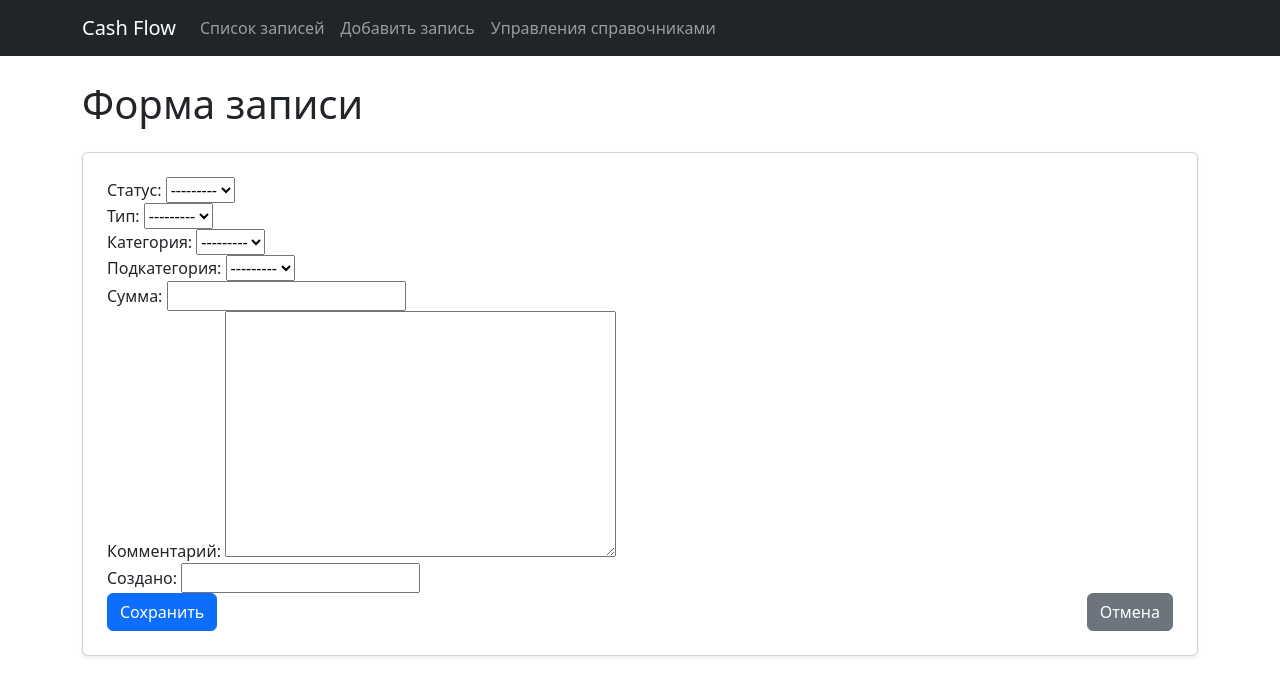
After one commit to dmbrson/cashFlow, a Django app: page /record/create/ in a window 1280 px wide. The commit adds this page. Shown: the top 696 px of the page. Run offline with Django 5.2, Linux system fonts and the light colour scheme; data that the repository does not hold is empty.

Commit message:
create form for record

```diff
--- /dev/null
+++ b/cash_flow_django/main/forms.py
@@ -0,0 +1,8 @@
+from django import forms
+from django.utils.timezone import now
+from .models import CashFlowRecord
+
+class CashFlowRecordForm(forms.ModelForm):
+    class Meta:
+        model = CashFlowRecord
+        fields = ['status', 'type', 'category', 'subcategory', 'amount', 'comment', 'created_at']
--- a/cash_flow_django/main/models.py
+++ b/cash_flow_django/main/models.py
@@ -55,7 +55,7 @@ class CashFlowRecord(models.Model):
     comment = models.TextField('Комментарий', blank=True, null=True)
 
     def __str__(self):
-        return f"{self.created_at} {self.type.name} {self.amount}"
+        return f"{self.created_at}, {self.type.name}, {self.category.name}, {self.subcategory.name}, {self.amount}"
 
     class Meta:
         verbose_name = 'Запись ДДС'
--- /dev/null
+++ b/cash_flow_django/main/templates/main/record_form.html
@@ -0,0 +1,15 @@
+{% extends "main/base.html" %}
+
+{% block title %}Список записей{% endblock %}
+
+{% block content %}
+    <h1 class="mb-4">Форма записи</h1>
+    <form method="post" class="card p-4 shadow-sm">
+        {% csrf_token %}
+        {{ form }}
+        <div class="d-flex justify-content-between">
+            <button type="submit" class="btn btn-primary">Сохранить</button>
+            <a href="{% url 'record_list' %}" class="btn btn-secondary">Отмена</a>
+        </div>
+    </form>
+{% endblock %}
--- a/cash_flow_django/main/templates/main/record_list.html
+++ b/cash_flow_django/main/templates/main/record_list.html
@@ -4,6 +4,7 @@
 
 {% block content %}
     <h1 class="mb-4">Список записей</h1>
+    <a href="{% url 'record_create' %}" class="btn btn-success mb-3"><i class="fas fa-plus-circle"></i>Добавить запись</a>
 <table class="table table-striped">
     <thead>
         <tr>
@@ -14,6 +15,7 @@
             <th>Подкатегория</th>
             <th>Сумма</th>
             <th>Комментарий</th>
+            <th>Действия</th>
         </tr>
     </thead>
     <tbody>
@@ -33,6 +35,10 @@
                 </td>
                 <td>{{ record.amount }}</td>
                 <td>{{ record.comment }}</td>
+                <td>
+                    <a href="#" class="btn btn-warning btn-sm">Изменить</a>
+                    <a href="#" class="btn btn-danger btn-sm">Удалить</a>
+                </td>
             </tr>
             {% endfor %}
         {% else %}
--- a/cash_flow_django/main/urls.py
+++ b/cash_flow_django/main/urls.py
@@ -4,4 +4,5 @@ from . import views
 
 urlpatterns = [
     path('', views.record_list, name='record_list'),
+    path('record/create/', views.record_create, name='record_create'),
 ]
--- a/cash_flow_django/main/views.py
+++ b/cash_flow_django/main/views.py
@@ -1,5 +1,5 @@
-from django.shortcuts import render
-
+from django.shortcuts import render, redirect
+from main.forms import CashFlowRecordForm
 from main.models import CashFlowRecord
 
 
@@ -9,3 +9,15 @@ def record_list(request):
     return render(request, 'main/record_list.html', {
         'records': records,
     })
+
+
+# Создание записи
+def record_create(request):
+    if request.method == 'POST':
+        form = CashFlowRecordForm(request.POST)
+        if form.is_valid():
+            form.save()
+            return redirect('record_list')
+    else:
+        form = CashFlowRecordForm()
+    return render(request, 'main/record_form.html', {'form': form})
```
